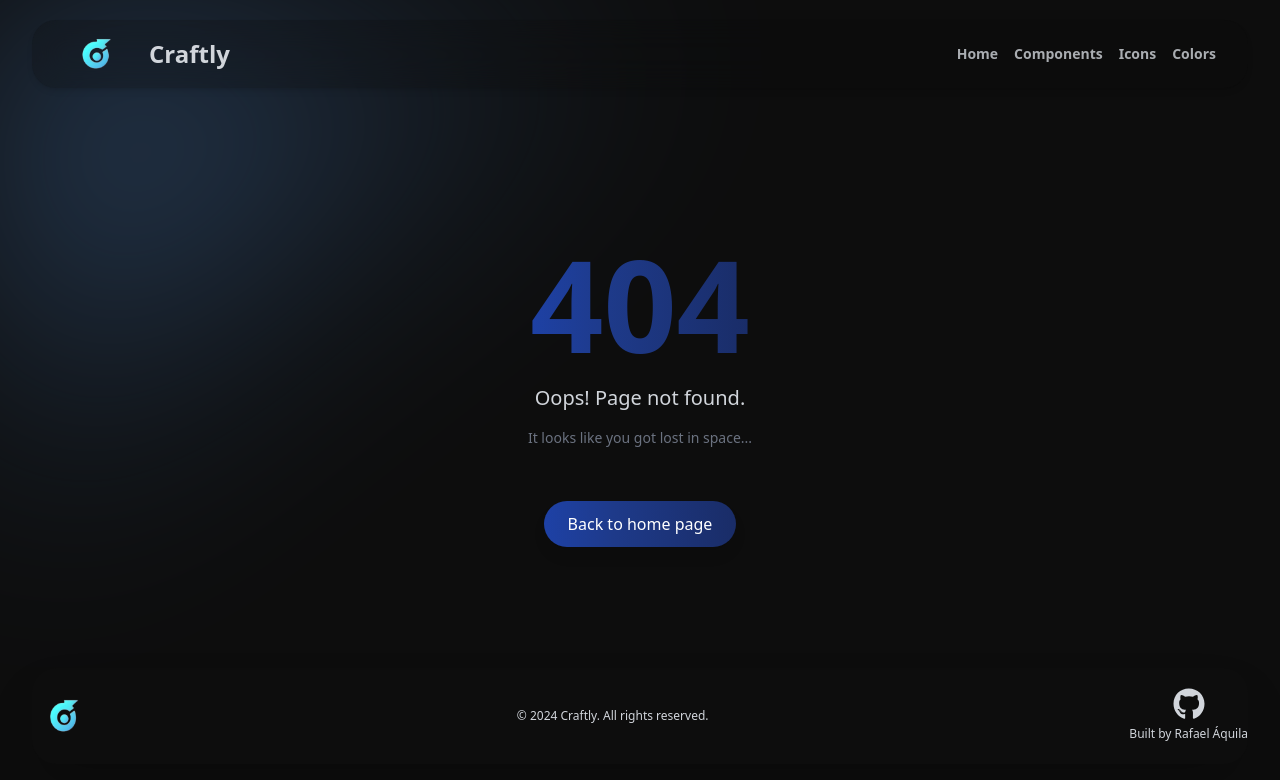
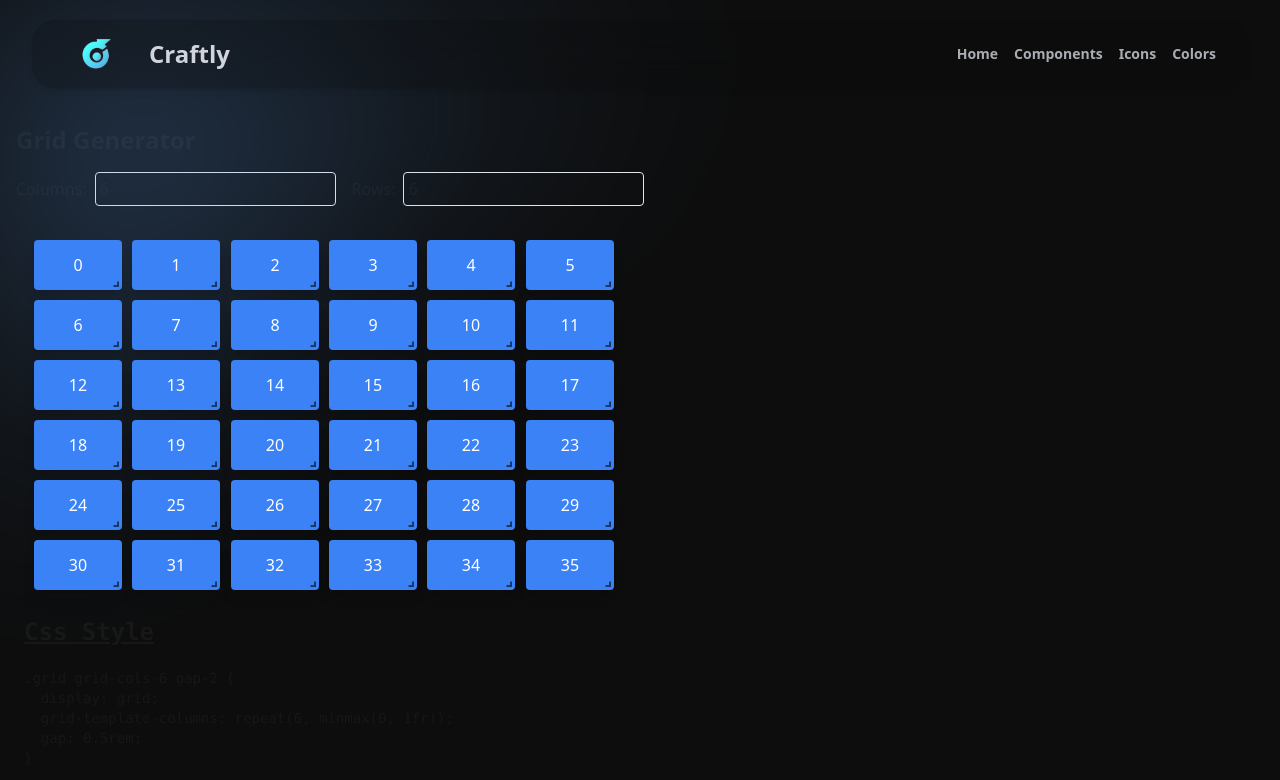
Before and after one commit to rafael-bit/craftly, a Next.js app: page /gridGenerator in a window 1280 px wide. Before the commit this address had no page. Shown: the top 780 px of the page. Built offline with nearby package versions, Linux system fonts and the light colour scheme.

Commit message:
feat: grid generator

```diff
--- /dev/null
+++ b/app/gridGenerator/page.tsx
@@ -0,0 +1,89 @@
+'use client'
+
+import { useState, useEffect } from "react";
+import GridLayout, { Layout } from "react-grid-layout";
+import "react-grid-layout/css/styles.css";
+import "react-resizable/css/styles.css";
+
+export default function GridGenerator() {
+  const [cols, setCols] = useState(6);
+  const [rows, setRows] = useState(6);
+  const [layout, setLayout] = useState<Layout[]>([]);
+
+  useEffect(() => {
+    const newLayout: Layout[] = [];
+    let count = 0;
+    for (let y = 0; y < rows; y++) {
+      for (let x = 0; x < cols; x++) {
+        newLayout.push({ i: count.toString(), x, y, w: 1, h: 1 });
+        count++;
+      }
+    }
+    setLayout(newLayout);
+  }, [cols, rows]);
+
+  const generateTailwindGrid = () => {
+    return `grid grid-cols-${cols} gap-2`;
+  };
+
+  const generateHTMLGrid = () => {
+    return `<div class=\"${generateTailwindGrid()}\">
+${layout.map(item => `  <div class=\"bg-blue-500 text-white flex items-center justify-center rounded shadow-lg\">${item.i}</div>`).join("\n")}
+</div>`;
+  };
+
+  return (
+    <div className="p-4 container">
+      <h1 className="text-2xl font-bold mb-4">Grid Generator</h1>
+      <div className="mb-4 flex gap-4">
+        <label>
+          Columns:
+          <input
+            type="number"
+            value={cols}
+            onChange={(e) => setCols(Number(e.target.value))}
+            className="bg-background ml-2 p-1 border rounded"
+          />
+        </label>
+        <label>
+          Rows:
+          <input
+            type="number"
+            value={rows}
+            onChange={(e) => setRows(Number(e.target.value))}
+            className="bg-background ml-2 p-1 border rounded"
+          />
+        </label>
+      </div>
+      <GridLayout
+        className="bg-background/40 p-2 rounded"
+        layout={layout}
+        cols={cols}
+        rowHeight={50}
+        width={600}
+        onLayoutChange={(newLayout) => setLayout(newLayout as Layout[])}
+      >
+        {layout.map((item) => (
+          <div
+            key={item.i}
+            className="bg-blue-500 text-white flex items-center justify-center rounded shadow-lg"
+          >
+            {item.i}
+          </div>
+        ))}
+      </GridLayout>
+      <pre className="mt-4 p-2 bg-background rounded text-sm overflow-auto">
+        <h1 className="font-bold text-2xl mb-5 underline">Css Style</h1>
+        {`.${generateTailwindGrid()} {
+  display: grid;
+  grid-template-columns: repeat(${cols}, minmax(0, 1fr));
+  gap: 0.5rem;
+}`}
+      </pre>
+      <pre className="mt-4 p-2 bg-background rounded text-sm overflow-auto">
+        <h1 className="font-bold text-2xl mb-5 underline">HTML</h1>
+        {generateHTMLGrid()}
+      </pre>
+    </div>
+  );
+}
--- a/package.json
+++ b/package.json
@@ -19,6 +19,7 @@
     "react": "^18.0.0",
     "react-chartjs-2": "^5.2.0",
     "react-dom": "^18.0.0",
+    "react-grid-layout": "^1.5.0",
     "react-icons": "^5.3.0",
     "react-syntax-highlighter": "^15.6.1",
     "resend": "^4.0.1",
@@ -28,6 +29,7 @@
     "@types/node": "^20",
     "@types/react": "^18",
     "@types/react-dom": "^18",
+    "@types/react-grid-layout": "^1.3.5",
     "@types/react-syntax-highlighter": "^15.5.13",
     "eslint": "^8",
     "eslint-config-next": "15.0.3",
```
Also changed, not shown: 1 other file (tests, documents, lock files or other folders).
